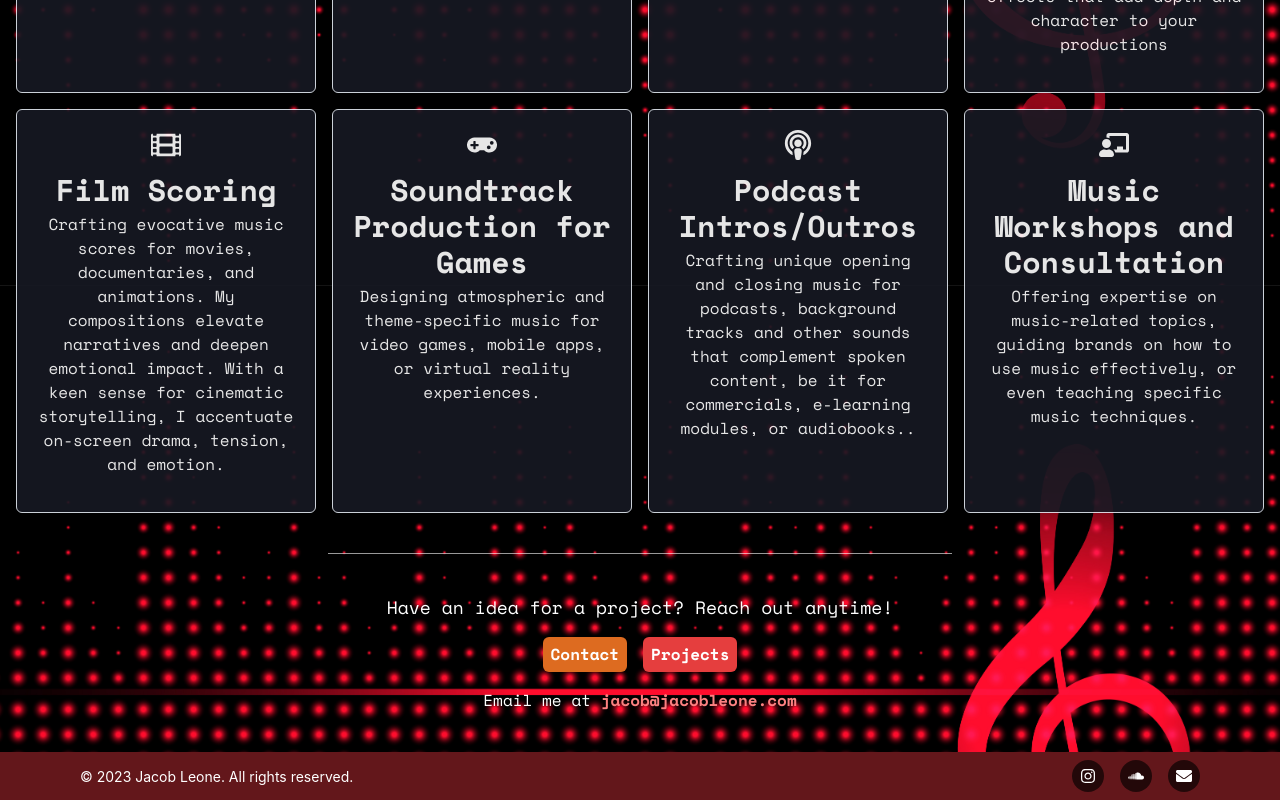
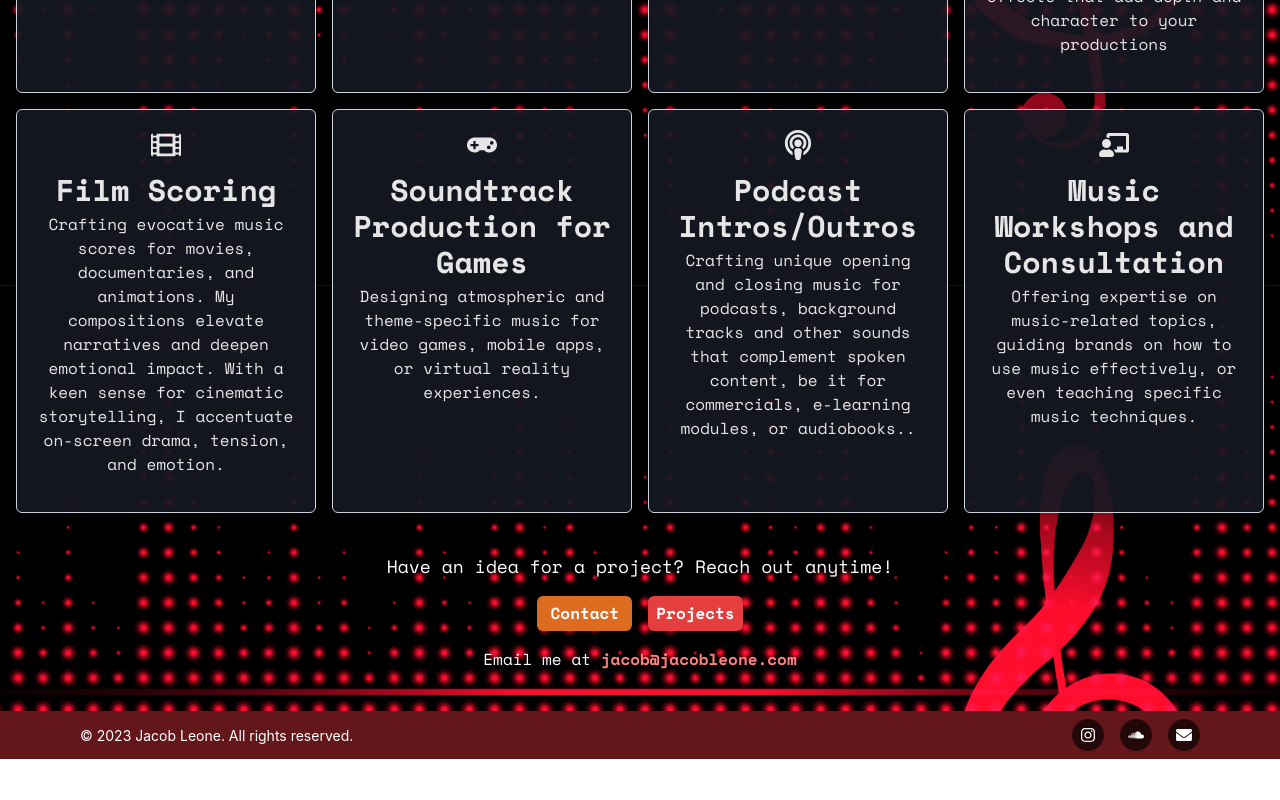
Before and after one commit to jacklion710/jacobleone-music-portfolio, a Next.js app: page /Services in a window 1280 px wide. Shown: the part 515-1315 px from the top of the page. After the commit the page ends 1274 px from the top, so only its background shows below. Built offline with nearby package versions, Linux system fonts and the light colour scheme.

Commit message:
Intercept-motion implementation

```diff
--- a/pages/Services.tsx
+++ b/pages/Services.tsx
@@ -24,6 +24,8 @@ import {
 import Navbar from "../components/Navbar";
 import Footer from '../components/Footer';
 import { Helmet } from "react-helmet";
+import { motion } from 'framer-motion';
+import { useInView } from 'react-intersection-observer';
 
 const services = [
     {
@@ -73,6 +75,15 @@ const services = [
     const color = useColorModeValue("white", "gray.100");
     const borderColor = useColorModeValue("gray.200", "gray.700");
 
+    const fadeIn = {
+        hidden: { opacity: 0 },
+        visible: { opacity: 1 }
+      };
+
+    const [headerRef, headerInView] = useInView({triggerOnce: true, threshold:0.1});
+    const [servicesRef, servicesInView] = useInView({triggerOnce: true, threshold: 0.1});
+    const [ctaRef, ctaInView] = useInView({triggerOnce: true, threshold: 0.1});
+
     return (
         <ChakraProvider>
             <Helmet>
@@ -96,9 +107,17 @@ const services = [
                 bgRepeat="no-repeat"
                 bgAttachment="fixed"
             >
+                <motion.div initial="hidden" animate="visible" variants={fadeIn}>
                     <Navbar />
+                </motion.div>
 
                 <Container maxW="container.xl" flexGrow={1}>
+                    <motion.div
+                        ref={headerRef}
+                        initial="hidden"
+                        animate={headerInView ? "visible" : "hidden"}
+                        variants={fadeIn}
+                    >
                     <Heading
                         fontFamily="'Space Mono', monospace"
                         fontWeight="700"
@@ -123,7 +142,14 @@ const services = [
                     >
                         My Services
                     </Heading>
+                </motion.div>
 
+                <motion.div
+                    ref={servicesRef}
+                    initial="hidden"
+                    animate={servicesInView ? "visible" : "hidden"}
+                    variants={fadeIn}
+                >
                     <Flex wrap="wrap" justifyContent="center" gap={4}>
                     {services.map((service, index) => (
                         <Box key={index} w="300px" p={5} borderWidth="1px" borderRadius="md" borderColor={borderColor} shadow="lg" transition="transform .2s" _hover={{ transform: 'scale(1.05)' }} bg="gray.900" opacity="0.9">
@@ -137,15 +163,21 @@ const services = [
                         </Box>
                         ))}
                     </Flex>
+                    </motion.div>
 
-                    <Divider my={10} w="50%" borderColor="white" mx="auto" />
 
+                    <motion.div
+                        ref={ctaRef}
+                        initial="hidden"
+                        animate={ctaInView ? "visible" : "hidden"}
+                        variants={fadeIn}
+                    >
                         <VStack mt={10} mb={10} spacing={4} alignItems="center">
                             <Text fontSize="lg" textAlign="center" fontWeight="medium" fontFamily="'Space Mono', monospace" >
                                 Have an idea for a project? Reach out anytime!
                             </Text>
                             <Flex>
-                            <Button colorScheme="orange" size="med" as={Link} href="/Contact" mr={4} padding={2} fontFamily="'Space Mono', monospace" >
+                                <Button colorScheme="orange" size="med" as={Link} href="/Contact" mr={4} padding={2} fontFamily="'Space Mono', monospace" w={"95px"}>
                                     Contact
                                 </Button>
                                 <Button colorScheme="red" size="med" as={Link} href="https://jacklion.xyz/Portfolio" padding={2} fontFamily="'Space Mono', monospace" >
@@ -156,8 +188,8 @@ const services = [
                                 Email me at <Link href="mailto:jacob@jacobleone.com" color="red.300" fontWeight="bold">jacob@jacobleone.com</Link>
                             </Text>
                         </VStack>
+                    </motion.div>
                 </Container>
-
                 <Footer />
             </Flex>
         </ChakraProvider>
```
Lines whose indentation alone changed are shown as unchanged.
